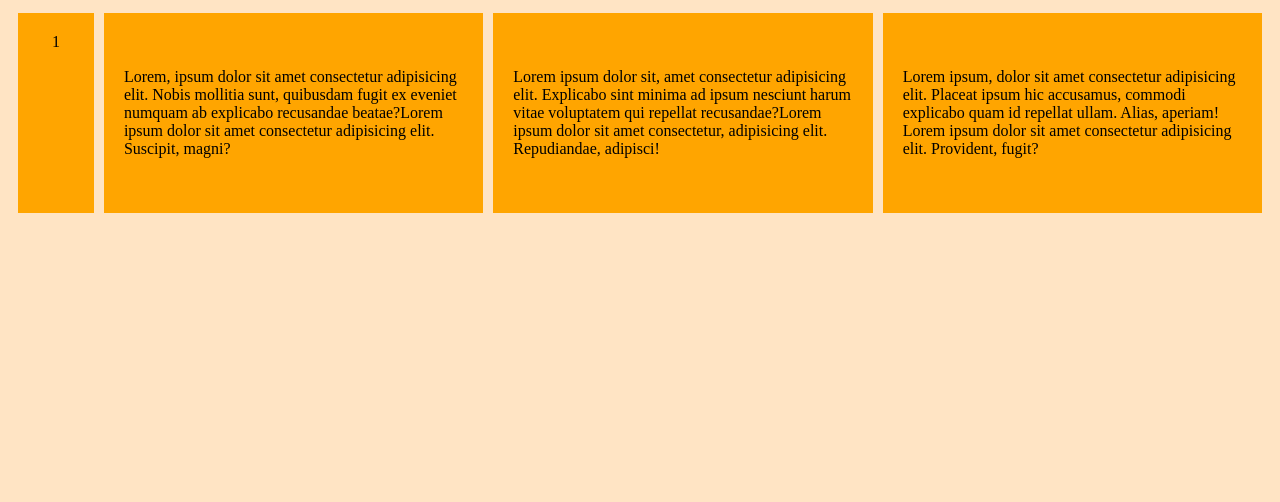
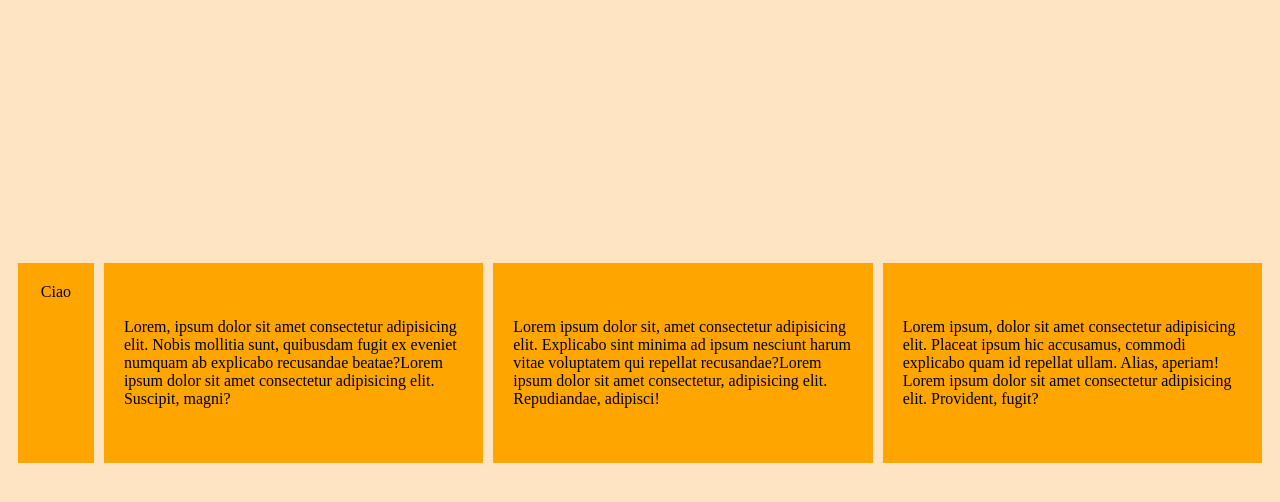
Before and after one commit to VitorLucas44/exo6pos, a plain HTML site: page index.html in a window 1280 px wide. Drawn offline with Linux system fonts and the light colour scheme.

Commit message:
position

```diff
--- a/index.html
+++ b/index.html
@@ -9,7 +9,7 @@
 </head>
 <body>
     <div>
-        <div class="c1"><p>1</p></div>
+        <div class="c1"><p>Ciao</p></div>
         <div class="c2"><p>Lorem, ipsum dolor sit amet consectetur adipisicing elit. Nobis mollitia sunt, quibusdam fugit ex eveniet numquam ab explicabo recusandae beatae?Lorem ipsum dolor sit amet consectetur adipisicing elit. Suscipit, magni?</p></div>
         <div class="c3"><p>Lorem ipsum dolor sit, amet consectetur adipisicing elit. Explicabo sint minima ad ipsum nesciunt harum vitae voluptatem qui repellat recusandae?Lorem ipsum dolor sit amet consectetur, adipisicing elit. Repudiandae, adipisci!</p></div>
         <div class="c4"><p>Lorem ipsum, dolor sit amet consectetur adipisicing elit. Placeat ipsum hic accusamus, commodi explicabo quam id repellat ullam. Alias, aperiam! Lorem ipsum dolor sit amet consectetur adipisicing elit. Provident, fugit?</p></div>
--- a/public/css/style.css
+++ b/public/css/style.css
@@ -3,6 +3,9 @@
     height: 200px;
     background-color: orange;
     justify-content: center;
+    position: relative;
+    top: 250px;
+
 
 
 }
@@ -12,6 +15,9 @@
     background-color: orange;
     align-items: center;
     justify-content: center;
+    position: relative;
+    top: 250px;
+
 
 }
 .c3{
@@ -20,6 +26,9 @@
     background-color: orange;
     align-items: center;
     justify-content: center;
+    position: relative;
+    top: 250px;
+
 
 
 }
@@ -29,6 +38,8 @@
     background-color: orange;
     align-items: center;
     justify-content: center;
+    position: relative;
+    top: 250px;
 
 
 }
@@ -39,6 +50,7 @@ div{
 }
 body{
     background-color: bisque;
+
 }
 p{
     padding: 10px;
```
